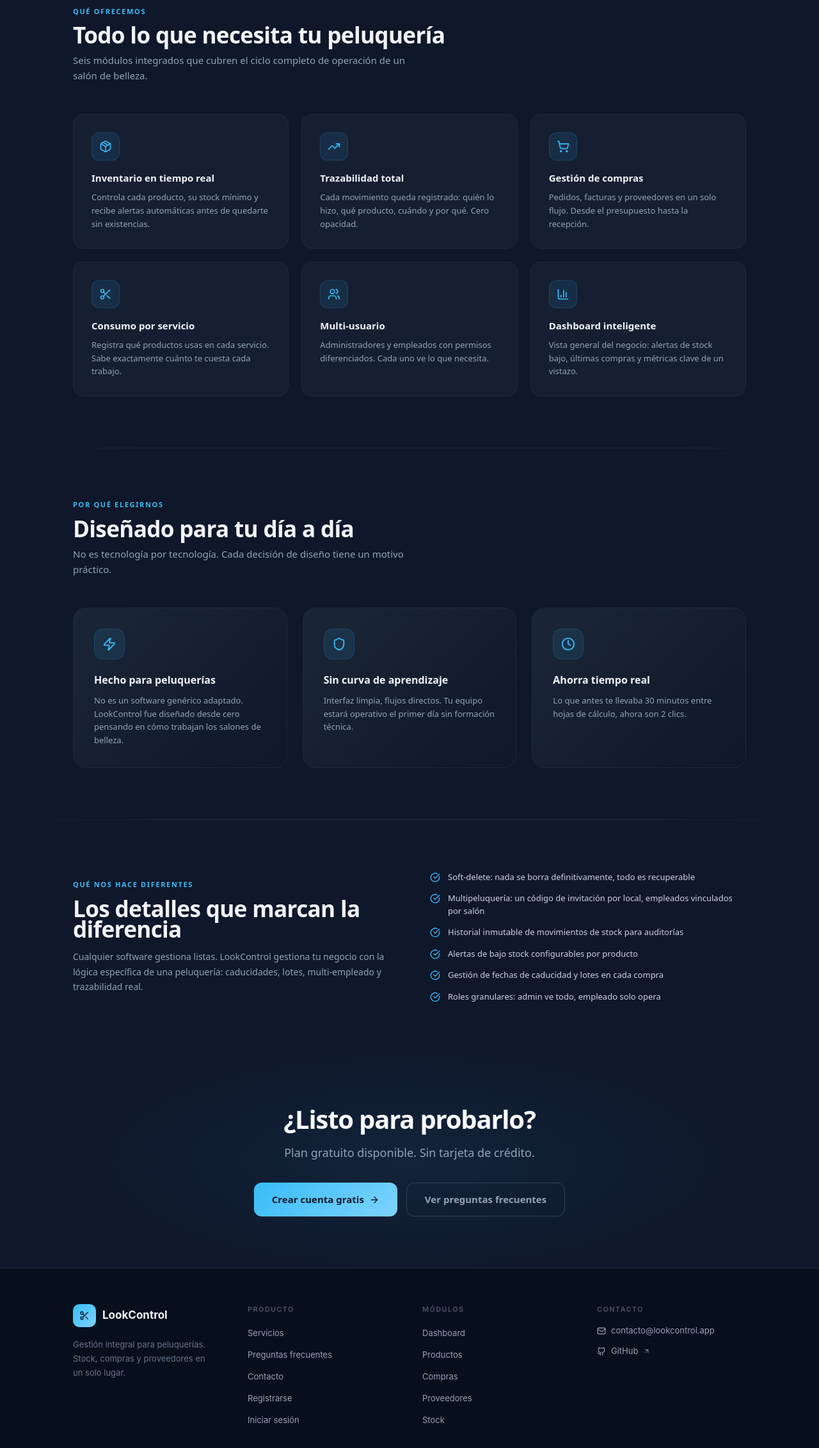
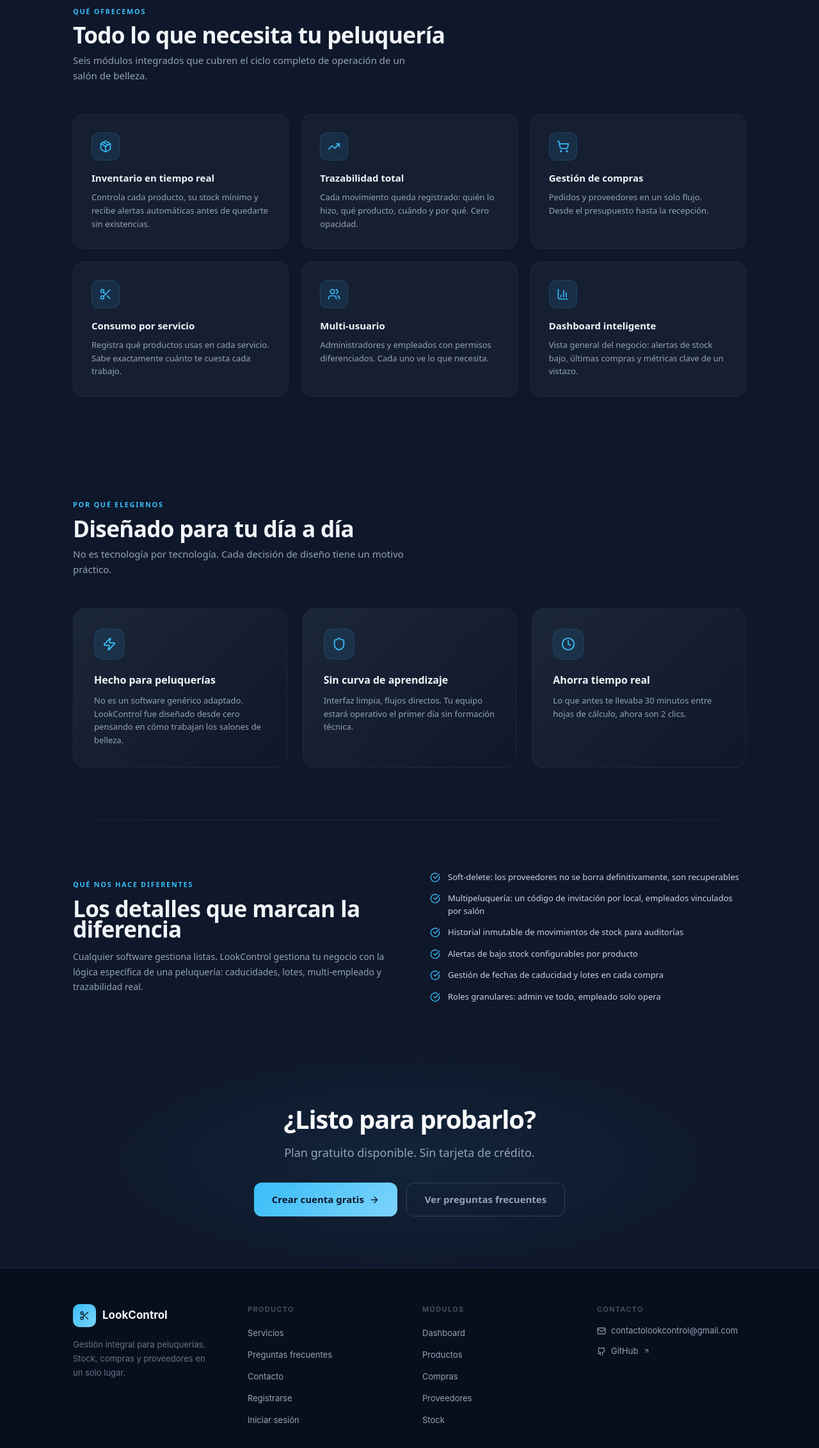
Before and after one commit to nicolas09128/LookControl, a React (Vite) app in the folder lookcontrol/: page /nosotros in a window 1280 px wide. Shown: the part 635-2899 px from the top of the page at 64% size. Built offline with nearby package versions, Linux system fonts and the light colour scheme; no server answers.

Commit message:
🔁Actualizado el texto y enlaces

```diff
--- a/lookcontrol/src/components/layout/Footer.tsx
+++ b/lookcontrol/src/components/layout/Footer.tsx
@@ -89,15 +89,15 @@ export default function Footer() {
             </p>
             <div style={{ display: 'flex', flexDirection: 'column', gap: '12px' }}>
               <a
-                href="mailto:contacto@lookcontrol.app"
+                href="mailto:contactolookcontrol@gmail.com"
                 style={{ display: 'flex', alignItems: 'center', gap: '8px', fontSize: '13px', color: '#94A3B8', textDecoration: 'none' }}
                 onMouseEnter={e => (e.currentTarget.style.color = '#38BDF8')}
                 onMouseLeave={e => (e.currentTarget.style.color = '#94A3B8')}
               >
-                <Mail size={14} /> contacto@lookcontrol.app
+                <Mail size={14} /> contactolookcontrol@gmail.com
               </a>
               <a
-                href="https://github.com"
+                href="https://github.com/nicolas09128/LookControl"
                 target="_blank"
                 rel="noopener noreferrer"
                 style={{ display: 'flex', alignItems: 'center', gap: '8px', fontSize: '13px', color: '#94A3B8', textDecoration: 'none' }}
--- a/lookcontrol/src/pages/ContactoPage.tsx
+++ b/lookcontrol/src/pages/ContactoPage.tsx
@@ -68,7 +68,7 @@ export default function ContactoPage() {
             <Mail size={20} />
             <div>
               <span>Email</span>
-              <a href="mailto:contacto@lookcontrol.app">contacto@lookcontrol.app</a>
+              <a href="mailto:contactolookcontrol@gmail.com">contactolookcontrol@gmail.com</a>
             </div>
           </div>
           <div className="contact-card">
--- a/lookcontrol/src/pages/FAQPage.tsx
+++ b/lookcontrol/src/pages/FAQPage.tsx
@@ -12,11 +12,7 @@ const FAQS = [
   },
   {
     question: '¿Puedo empezar gratis?',
-    answer: 'Sí. El plan gratuito permite probar el flujo principal con inventario, compras, proveedores y dashboard básico.',
-  },
-  {
-    question: '¿Qué plan necesito si somos varios usuarios?',
-    answer: 'Depende del número de personas que vayan a usar la aplicación y de los módulos que necesite el salón. Puedes escribirnos desde contacto y te orientamos.',
+    answer: 'Sí. El plan es gratuito permite usar el flujo principal con inventario, compras, proveedores y dashboard básico.',
   },
   {
     question: '¿El módulo de servicios está incluido en todos los planes?',
@@ -25,10 +21,6 @@ const FAQS = [
   {
     question: '¿Qué pasa si elimino un producto?',
     answer: 'LookControl prioriza la trazabilidad. Las acciones importantes piden confirmación y la información relevante se conserva cuando es necesario para el historial.',
-  },
-  {
-    question: '¿Puedo pagar una sola vez?',
-    answer: 'Sí. Puedes elegir entre pago mensual o pago único cuando el plan lo permita.',
   },
   {
     question: '¿Dónde puedo pedir ayuda?',
--- a/lookcontrol/src/pages/LandingPage.tsx
+++ b/lookcontrol/src/pages/LandingPage.tsx
@@ -6,7 +6,7 @@ import { DotLottieReact } from '@lottiefiles/dotlottie-react';
 const FEATURES = [
   { icon: Package,      title: 'Inventario en tiempo real',  desc: 'Control total del stock con alertas automáticas de productos bajo mínimo.' },
   { icon: TrendingUp,   title: 'Trazabilidad completa',      desc: 'Historial de cada movimiento: quién, qué cantidad y cuándo.' },
-  { icon: ShoppingCart, title: 'Gestión de compras',         desc: 'Registra pedidos, facturas y proveedores en un solo flujo.' },
+  { icon: ShoppingCart, title: 'Gestión de compras',         desc: 'Registra pedidos, productos y proveedores en un solo flujo.' },
   { icon: Scissors,     title: 'Registro de servicios',      desc: 'Vincula los productos consumidos a cada servicio realizado.' },
 ];
 
--- a/lookcontrol/src/pages/NosotrosPage.tsx
+++ b/lookcontrol/src/pages/NosotrosPage.tsx
@@ -7,7 +7,7 @@ import {
 const FEATURES = [
   { icon: Package,    title: 'Inventario en tiempo real', desc: 'Controla cada producto, su stock mínimo y recibe alertas automáticas antes de quedarte sin existencias.' },
   { icon: TrendingUp, title: 'Trazabilidad total',        desc: 'Cada movimiento queda registrado: quién lo hizo, qué producto, cuándo y por qué. Cero opacidad.' },
-  { icon: ShoppingCart,'title': 'Gestión de compras',     desc: 'Pedidos, facturas y proveedores en un solo flujo. Desde el presupuesto hasta la recepción.' },
+  { icon: ShoppingCart,'title': 'Gestión de compras',     desc: 'Pedidos y proveedores en un solo flujo. Desde el presupuesto hasta la recepción.' },
   { icon: Scissors,   title: 'Consumo por servicio',      desc: 'Registra qué productos usas en cada servicio. Sabe exactamente cuánto te cuesta cada trabajo.' },
   { icon: Users,      title: 'Multi-usuario',             desc: 'Administradores y empleados con permisos diferenciados. Cada uno ve lo que necesita.' },
   { icon: BarChart3,  title: 'Dashboard inteligente',     desc: 'Vista general del negocio: alertas de stock bajo, últimas compras y métricas clave de un vistazo.' },
@@ -20,7 +20,7 @@ const WHY_US = [
 ];
 
 const DIFFERENTIATORS = [
-  'Soft-delete: nada se borra definitivamente, todo es recuperable',
+  'Soft-delete: los proveedores no se borra definitivamente, son recuperables',
   'Multipeluquería: un código de invitación por local, empleados vinculados por salón',
   'Historial inmutable de movimientos de stock para auditorías',
   'Alertas de bajo stock configurables por producto',
```
